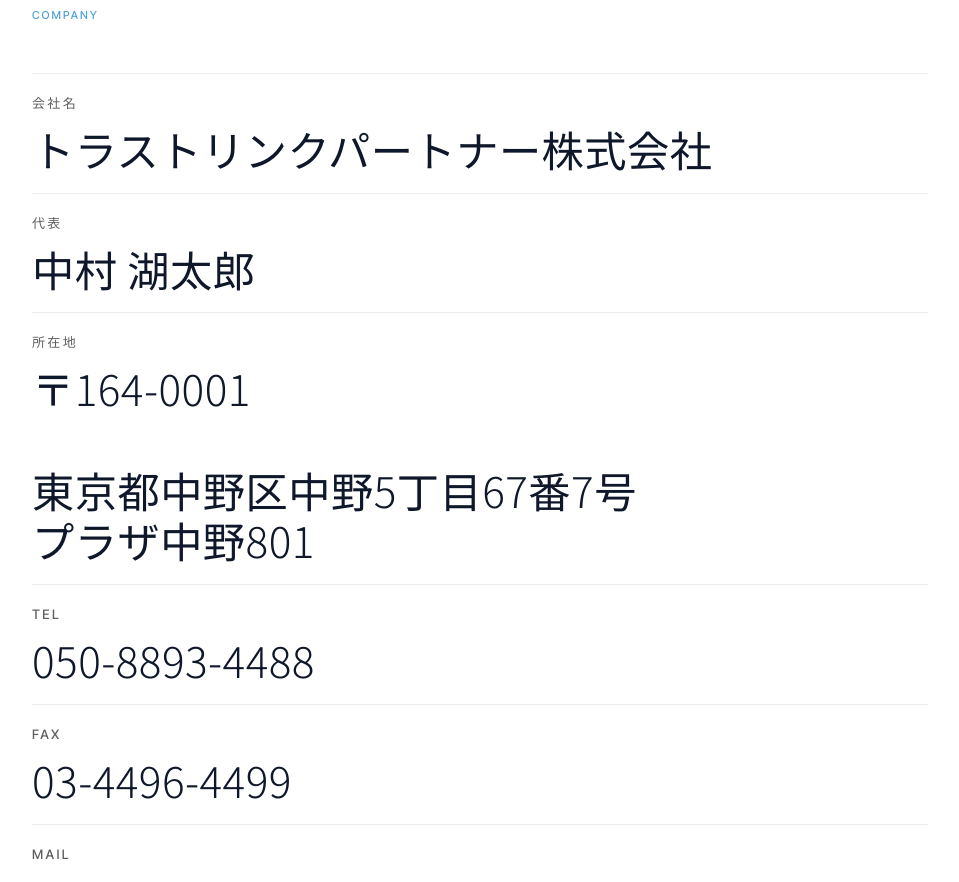
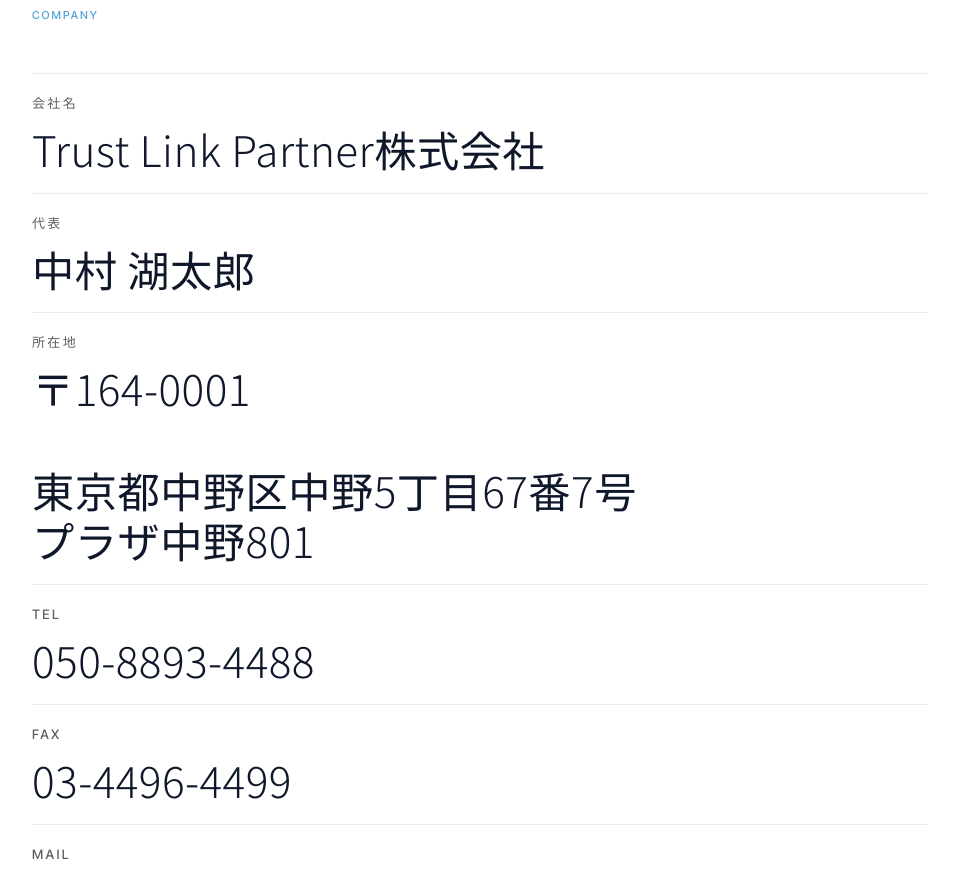
Before and after one commit to nakamura-del/trust-link-partner, a Next.js app: page / in a window 1280 px wide. Shown: the part 3980-4862 px from the top of the page, without its empty margins (160-1119 px from the left). Built offline with nearby package versions, Linux system fonts and the light colour scheme.

Commit message:
fix: 社名をTrust Link Partner株式会社に変更

```diff
--- a/app/about/page.tsx
+++ b/app/about/page.tsx
@@ -11,12 +11,12 @@ const siteUrl = "https://trust-link-ptnr.com";
 export const metadata: Metadata = {
   title: "会社案内",
   description:
-    "トラストリンクパートナー株式会社の会社案内。代表挨拶、理念、会社概要、沿革、事業内容をご紹介します。業界知識とAIで、企業の変革を支援します。",
+    "Trust Link Partner株式会社の会社案内。代表挨拶、理念、会社概要、沿革、事業内容をご紹介します。業界知識とAIで、企業の変革を支援します。",
   alternates: { canonical: `${siteUrl}/about` },
 };
 
 const COMPANY_ROWS = [
-  { label: "会社名", value: "トラストリンクパートナー株式会社" },
+  { label: "会社名", value: "Trust Link Partner株式会社" },
   { label: "代表", value: "中村 湖太郎" },
   {
     label: "所在地",
@@ -31,7 +31,7 @@ const HISTORY = [
   {
     year: "2023",
     title: "設立",
-    body: "トラストリンクパートナー株式会社を設立。業界知識とテクノロジーを掛け合わせ、中小企業の変革に伴走することを目指して始動。",
+    body: "Trust Link Partner株式会社を設立。業界知識とテクノロジーを掛け合わせ、中小企業の変革に伴走することを目指して始動。",
   },
   {
     year: "2024",
@@ -108,7 +108,7 @@ export default function AboutPage() {
                 トラストリンクパートナーは、その差を埋めるために生まれました。私たちの役割は、最新のツールを売ることではありません。現場の業務を理解し、どこを変えれば成果が出るかを見極め、導入から定着・改善まで伴走することです。小さく始め、確実に積み上げ、現場が自走できる状態へ。地に足のついた変革を、誠実に支えていきます。
               </p>
               <p className="pt-2 text-ink">
-                トラストリンクパートナー株式会社
+                Trust Link Partner株式会社
                 <br />
                 代表　中村 湖太郎
               </p>
--- a/app/blog/[slug]/page.tsx
+++ b/app/blog/[slug]/page.tsx
@@ -30,7 +30,7 @@ export async function generateMetadata({
     openGraph: {
       type: "article",
       url,
-      title: `${p.title}｜トラストリンクパートナー株式会社`,
+      title: `${p.title}｜Trust Link Partner株式会社`,
       description: p.description,
       publishedTime: p.published,
       modifiedTime: p.updated,
--- a/app/cases/[slug]/page.tsx
+++ b/app/cases/[slug]/page.tsx
@@ -27,7 +27,7 @@ export async function generateMetadata({
     openGraph: {
       type: "article",
       url,
-      title: `導入事例：${data.title}｜トラストリンクパートナー株式会社`,
+      title: `導入事例：${data.title}｜Trust Link Partner株式会社`,
       description: data.metaDescription,
     },
   };
--- a/app/layout.tsx
+++ b/app/layout.tsx
@@ -26,11 +26,11 @@ export const metadata: Metadata = {
   metadataBase: new URL(siteUrl),
   title: {
     default:
-      "トラストリンクパートナー株式会社｜AI導入支援・DX推進・事業承継支援",
-    template: "%s｜トラストリンクパートナー株式会社",
+      "Trust Link Partner株式会社｜AI導入支援・DX推進・事業承継支援",
+    template: "%s｜Trust Link Partner株式会社",
   },
   description:
-    "トラストリンクパートナー株式会社は、中小企業向けAI導入支援、Claude Code導入支援、DX推進、クラウドシステム販売保守、パチンコホール事業承継支援、不動産DX支援を提供する伴走型パートナーです。",
+    "Trust Link Partner株式会社は、中小企業向けAI導入支援、Claude Code導入支援、DX推進、クラウドシステム販売保守、パチンコホール事業承継支援、不動産DX支援を提供する伴走型パートナーです。",
   keywords: [
     "AI導入支援",
     "Claude導入支援",
@@ -44,9 +44,9 @@ export const metadata: Metadata = {
     "不動産DX",
     "トラストリンクパートナー",
   ],
-  authors: [{ name: "トラストリンクパートナー株式会社" }],
-  creator: "トラストリンクパートナー株式会社",
-  publisher: "トラストリンクパートナー株式会社",
+  authors: [{ name: "Trust Link Partner株式会社" }],
+  creator: "Trust Link Partner株式会社",
+  publisher: "Trust Link Partner株式会社",
   alternates: {
     canonical: siteUrl,
   },
@@ -54,16 +54,16 @@ export const metadata: Metadata = {
     type: "website",
     locale: "ja_JP",
     url: siteUrl,
-    siteName: "トラストリンクパートナー株式会社",
+    siteName: "Trust Link Partner株式会社",
     title:
-      "トラストリンクパートナー株式会社｜AI導入支援・DX推進・事業承継支援",
+      "Trust Link Partner株式会社｜AI導入支援・DX推進・事業承継支援",
     description:
       "業界知識とAIで、企業の変革を支援する。AI導入支援、DX推進、事業承継支援まで、現場に寄り添う伴走型パートナー。",
   },
   twitter: {
     card: "summary_large_image",
     title:
-      "トラストリンクパートナー株式会社｜AI導入支援・DX推進・事業承継支援",
+      "Trust Link Partner株式会社｜AI導入支援・DX推進・事業承継支援",
     description:
       "業界知識とAIで、企業の変革を支援する。現場に寄り添う伴走型パートナー。",
   },
@@ -125,7 +125,7 @@ const jsonLd = {
     {
       "@type": "Organization",
       "@id": `${siteUrl}/#organization`,
-      name: "トラストリンクパートナー株式会社",
+      name: "Trust Link Partner株式会社",
       alternateName: "Trust Link Partner Co., Ltd.",
       url: siteUrl,
       logo: {
@@ -143,7 +143,7 @@ const jsonLd = {
     {
       "@type": "ProfessionalService",
       "@id": `${siteUrl}/#service`,
-      name: "トラストリンクパートナー株式会社",
+      name: "Trust Link Partner株式会社",
       image: `${siteUrl}/TLP_Main_Logo.png`,
       url: siteUrl,
       telephone: "+81-50-8893-4488",
@@ -162,7 +162,7 @@ const jsonLd = {
       "@type": "WebSite",
       "@id": `${siteUrl}/#website`,
       url: siteUrl,
-      name: "トラストリンクパートナー株式会社",
+      name: "Trust Link Partner株式会社",
       description: orgDescription,
       inLanguage: "ja",
       publisher: { "@id": `${siteUrl}/#organization` },
--- a/app/page.tsx
+++ b/app/page.tsx
@@ -14,7 +14,7 @@ const homeJsonLd = {
   "@type": "WebPage",
   "@id": `${siteUrl}/#webpage`,
   url: `${siteUrl}/`,
-  name: "トラストリンクパートナー株式会社｜AI導入支援・DX推進・事業承継支援",
+  name: "Trust Link Partner株式会社｜AI導入支援・DX推進・事業承継支援",
   isPartOf: { "@id": `${siteUrl}/#website` },
   about: { "@id": `${siteUrl}/#organization` },
   breadcrumb: {
--- a/app/services/[slug]/page.tsx
+++ b/app/services/[slug]/page.tsx
@@ -27,7 +27,7 @@ export async function generateMetadata({
     openGraph: {
       type: "article",
       url,
-      title: `${data.title}｜トラストリンクパートナー株式会社`,
+      title: `${data.title}｜Trust Link Partner株式会社`,
       description: data.metaDescription,
     },
   };
--- a/components/Company.tsx
+++ b/components/Company.tsx
@@ -3,7 +3,7 @@
 import { motion } from "framer-motion";
 
 const ROWS = [
-  { label: "会社名", value: "トラストリンクパートナー株式会社" },
+  { label: "会社名", value: "Trust Link Partner株式会社" },
   { label: "代表", value: "中村 湖太郎" },
   {
     label: "所在地",
--- a/components/Footer.tsx
+++ b/components/Footer.tsx
@@ -21,7 +21,7 @@ export default function Footer() {
           <div>
             <Image
               src="/TLP_Main_Logo.png"
-              alt="トラストリンクパートナー株式会社"
+              alt="Trust Link Partner株式会社"
               width={1586}
               height={462}
               className="h-[134px] w-auto"
--- a/components/Header.tsx
+++ b/components/Header.tsx
@@ -41,11 +41,11 @@ export default function Header() {
         <a
           href="/"
           className="group flex items-center"
-          aria-label="トラストリンクパートナー株式会社"
+          aria-label="Trust Link Partner株式会社"
         >
           <Image
             src="/TLP_Main_Logo.png"
-            alt="トラストリンクパートナー株式会社"
+            alt="Trust Link Partner株式会社"
             width={1586}
             height={462}
             priority
```
